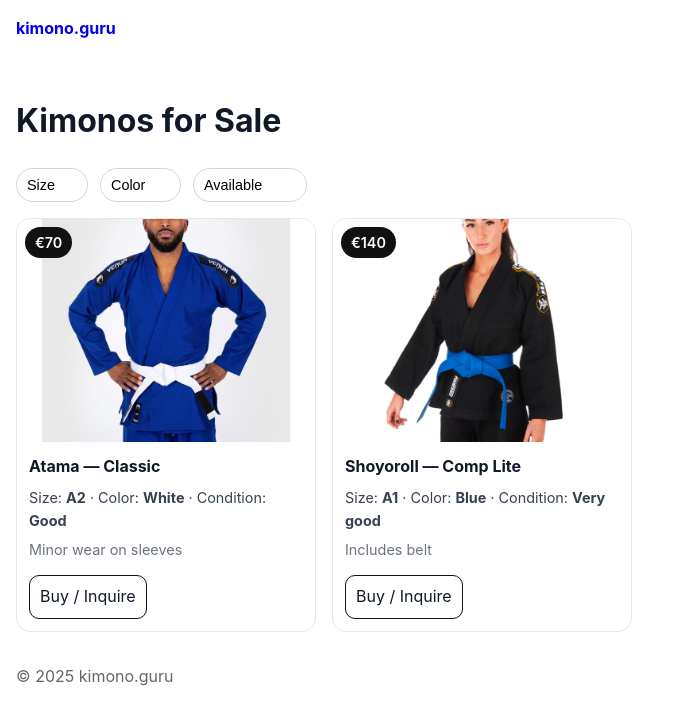
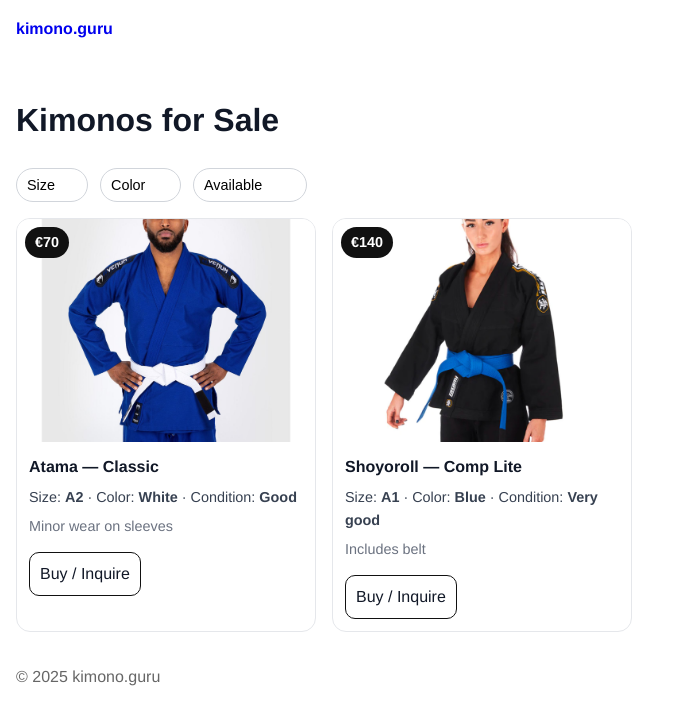
Before and after one commit to janjagusch/kimono.guru, a Jekyll site: the page built from docs/market.md, in a window 1280 px wide. Shown: the top 725 px of the page, without its empty margins (0-679 px from the left). Built offline with Jekyll 4.4.1, drawn with Linux system fonts in a browser that asks for light colours.

Commit message:
Use helvetica

```diff
--- a/docs/assets/css/style.css
+++ b/docs/assets/css/style.css
@@ -1,8 +1,8 @@
+/* Global typography */
 body {
-  font-family: -apple-system, BlinkMacSystemFont, "Segoe UI", Roboto, Oxygen,
-               Ubuntu, Cantarell, "Open Sans", "Helvetica Neue", sans-serif;
+  font-family: "Helvetica Neue", Helvetica, Arial, sans-serif;
   line-height: 1.6;
-  color: #111827;
+  color: #111827;        /* dark gray for good contrast */
   background-color: #fff;
   margin: 0;
 }
```
